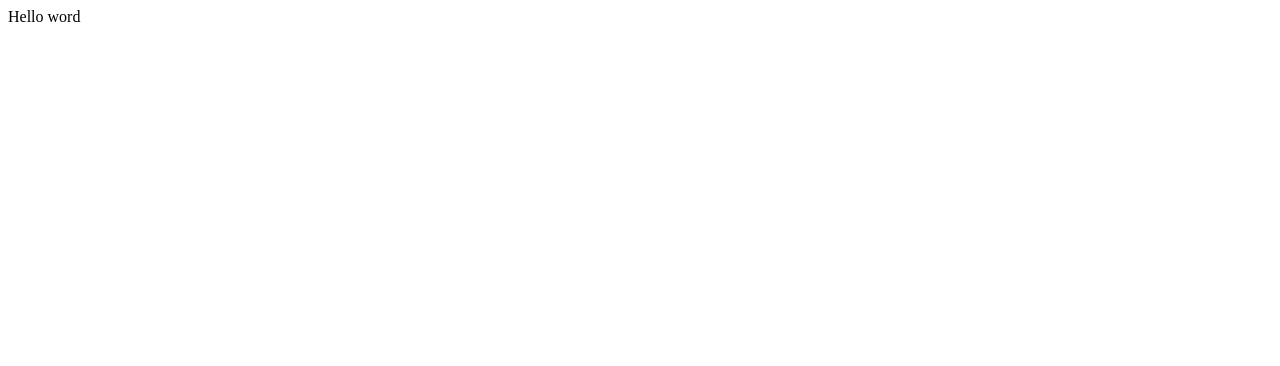
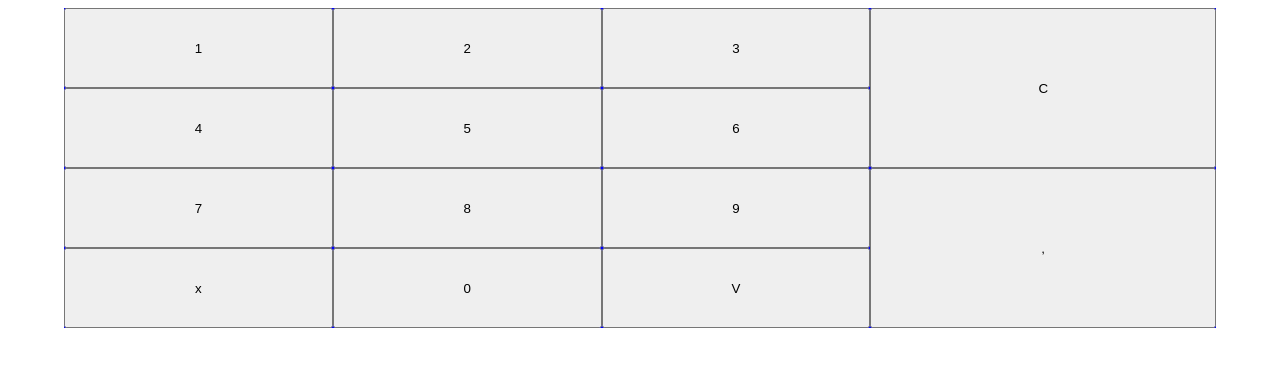
Before and after one commit to WillamesBarbosa/factor-calculator, a React (Create React App) app: page / in a window 1280 px wide. Shown: the top 366 px of the page. Built offline with nearby package versions, Linux system fonts and the light colour scheme.

Commit message:
refactor: include button into app

```diff
--- a/src/app/App.jsx
+++ b/src/app/App.jsx
@@ -1,8 +1,17 @@
 import React from 'react';
+import Button from './components/button/button';
+import Container from './components/container/container';
+
+const array1 = ['1', '2', '3', '4', '5', '6', '7', '8', '9', 'x', '0', 'V'];
+const array2 = ['C', ','];
 
 function App() {
   return (
-    <div className="App">Hello word</div>
+    <Container>
+      <Button texts={array1} />
+      <Button texts={array2} />
+    </Container>
+
   );
 }
 
```
